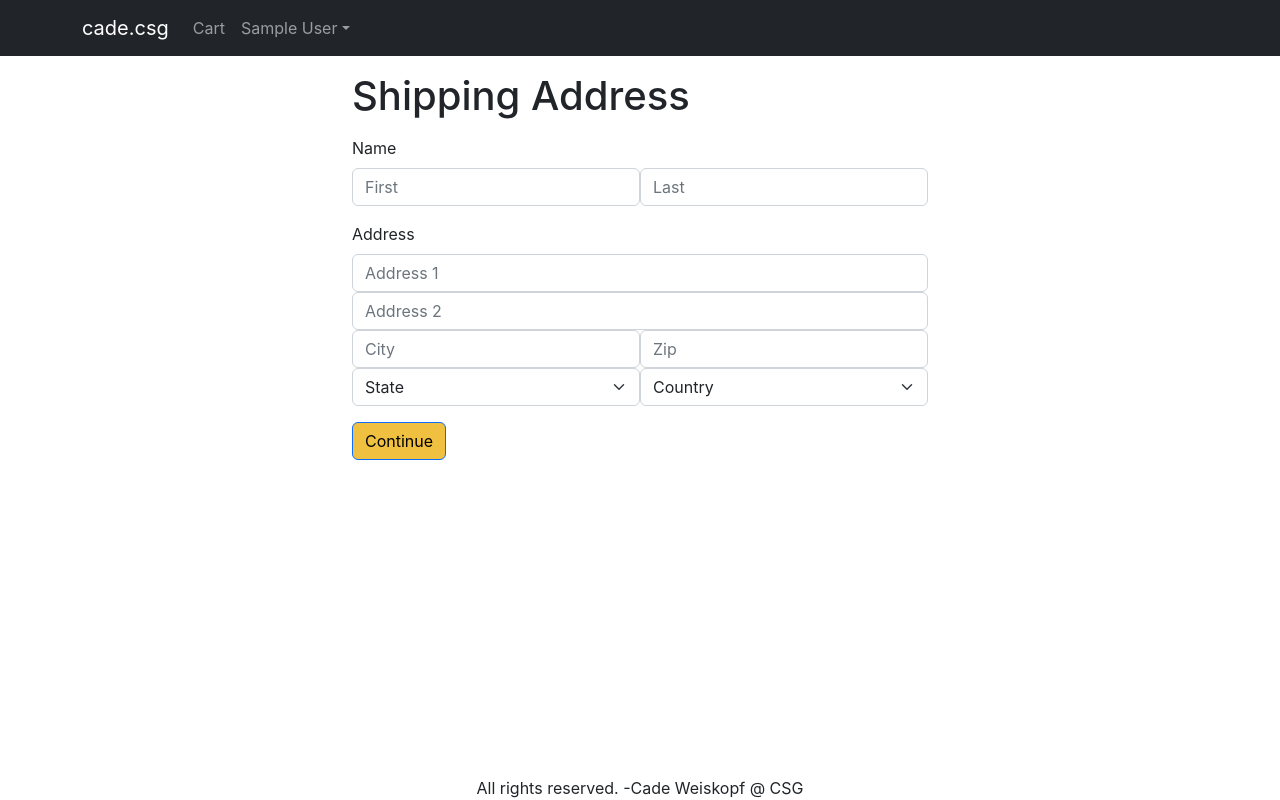
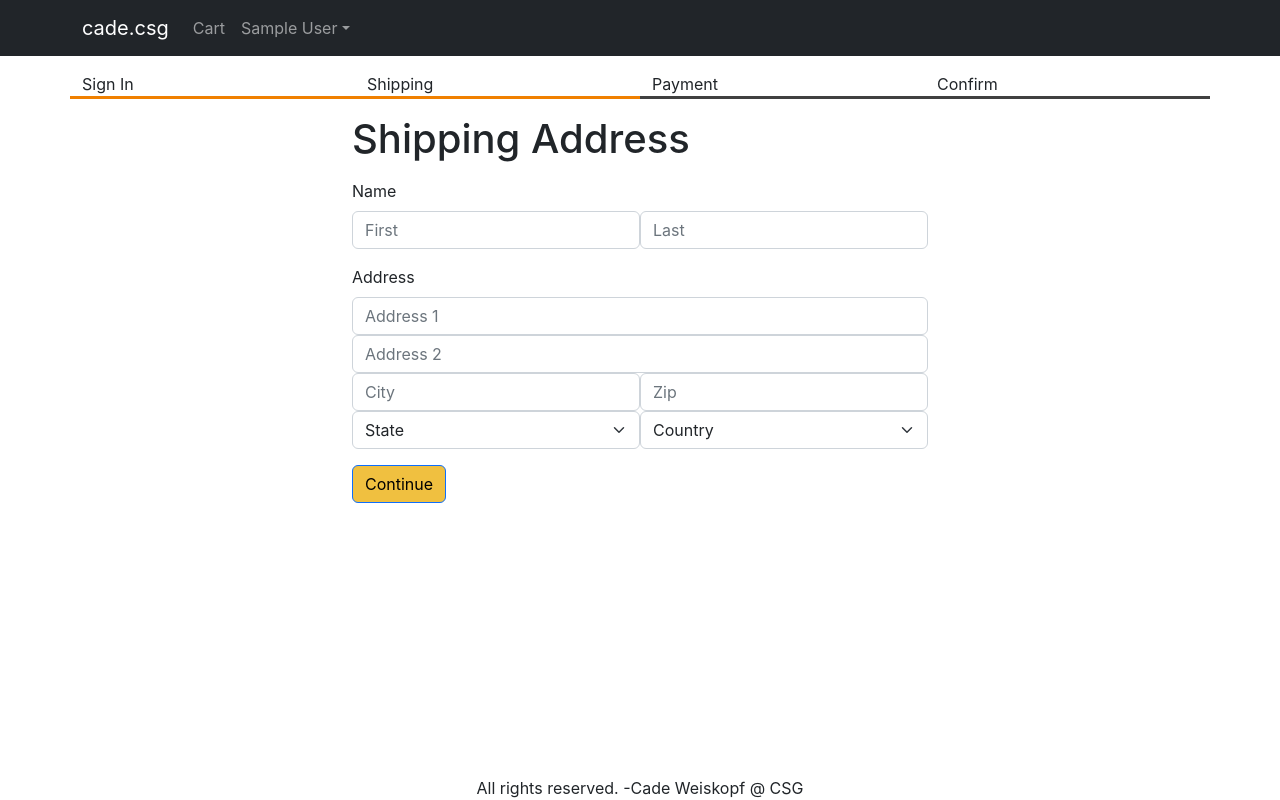
Before and after one commit to CadeWeiskopf/MERN-Ecommerce-App, a React (Create React App) app in the folder frontend/: page /shipping in a window 1280 px wide. Built offline with nearby package versions, Linux system fonts and the light colour scheme; sample sign-in values are in the browser's storage.

Commit message:
adding checkout progress bar

```diff
--- /dev/null
+++ b/frontend/src/components/CheckoutSteps.js
@@ -0,0 +1,16 @@
+import React from 'react';
+import Col from 'react-bootstrap/esm/Col';
+import Row from 'react-bootstrap/esm/Row';
+
+function CheckoutSteps(props) {
+    return (
+        <Row className='checkout-steps'>
+            <Col className={props.stepSignin ? 'active' : ''}>Sign In</Col>
+            <Col className={props.stepShipping ? 'active' : ''}>Shipping</Col>
+            <Col className={props.stepPayment ? 'active' : ''}>Payment</Col>
+            <Col className={props.stepConfirm ? 'active' : ''}>Confirm</Col>
+        </Row>
+    )
+}
+
+export default CheckoutSteps;
--- a/frontend/src/index.css
+++ b/frontend/src/index.css
@@ -54,3 +54,10 @@ main {
 .simple-flex {
   display: flex;
 }
+
+.checkout-steps > div {
+  border-bottom: 0.2rem solid #404040;
+}
+.checkout-steps > div.active {
+  border-bottom: 0.2rem solid #f08000;
+}
--- a/frontend/src/screens/ShippingAddressScreen.js
+++ b/frontend/src/screens/ShippingAddressScreen.js
@@ -4,6 +4,7 @@ import Form from 'react-bootstrap/Form';
 import Button from 'react-bootstrap/Button';
 import { useNavigate } from 'react-router-dom';
 import { Store } from '../Store';
+import CheckoutSteps from '../components/CheckoutSteps';
 
 function ShippingAddressScreen() {
     const navigate = useNavigate();
@@ -46,6 +47,7 @@ function ShippingAddressScreen() {
             <Helmet>
                 <title>Shipping Address</title>
             </Helmet>
+            <CheckoutSteps stepSignin stepShipping></CheckoutSteps>
             <div className='container small-container'>
                 <h1 className='my-3'>Shipping Address</h1>
                 <Form onSubmit={submitHandler}>
```
